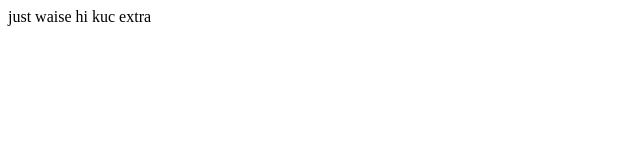
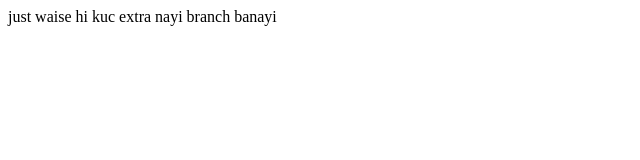
Before and after one commit to aadesh-kumar-nitj/new-repository-, a plain HTML site: page index.html in a window 1280 px wide. Shown: the whole page, without its empty margins (0-640 px from the left). Drawn offline with Linux system fonts and the light colour scheme.

Commit message:
index.html

```diff
--- a/index.html
+++ b/index.html
@@ -1,4 +1,6 @@
 <p>
     just waise hi kuc  extra
+    nayi branch banayi
+
 
 </p>
```
